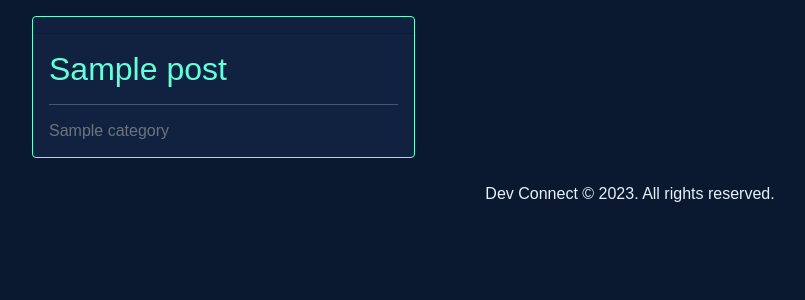
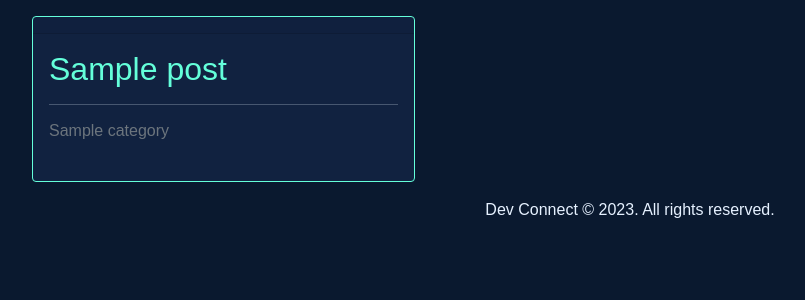
Before and after one commit to emmaC11/Dev-Connect, a Django app: template templates/index.html in a window 1280 px wide. Shown: the part 56-356 px from the top of the page, without its empty margins (10-815 px from the left). Run offline with Django 3.2, Linux system fonts and the light colour scheme; the template is opened without the code that fills it: most values are stand-ins (such as "Sample title", 1, 10 or a date in 2020); some libraries are stand-ins or nearby versions; some web fonts are replaced.

Commit message:
add margin to cols & add height 100% to make cards even

```diff
--- a/static/styles/style.css
+++ b/static/styles/style.css
@@ -33,6 +33,7 @@ body{
 .card{
     background-color: var(--light-navy);
     border: 1px solid var(--green);
+    height: 100%;
 }
 
 .post-links{
--- a/templates/index.html
+++ b/templates/index.html
@@ -8,7 +8,7 @@
             <div class="row">
                 <!-- creating a for loop of list of posts that will be passed in from our view  -->
                 {% for post in post_list %}
-                <div class="col-md-4">
+                <div class="col-md-4 mb-3">
                     <div class="card mb-4">
                         <div class="card-header">
                             <lord-icon src="https://cdn.lordicon.com/fpmskzsv.json"
```
